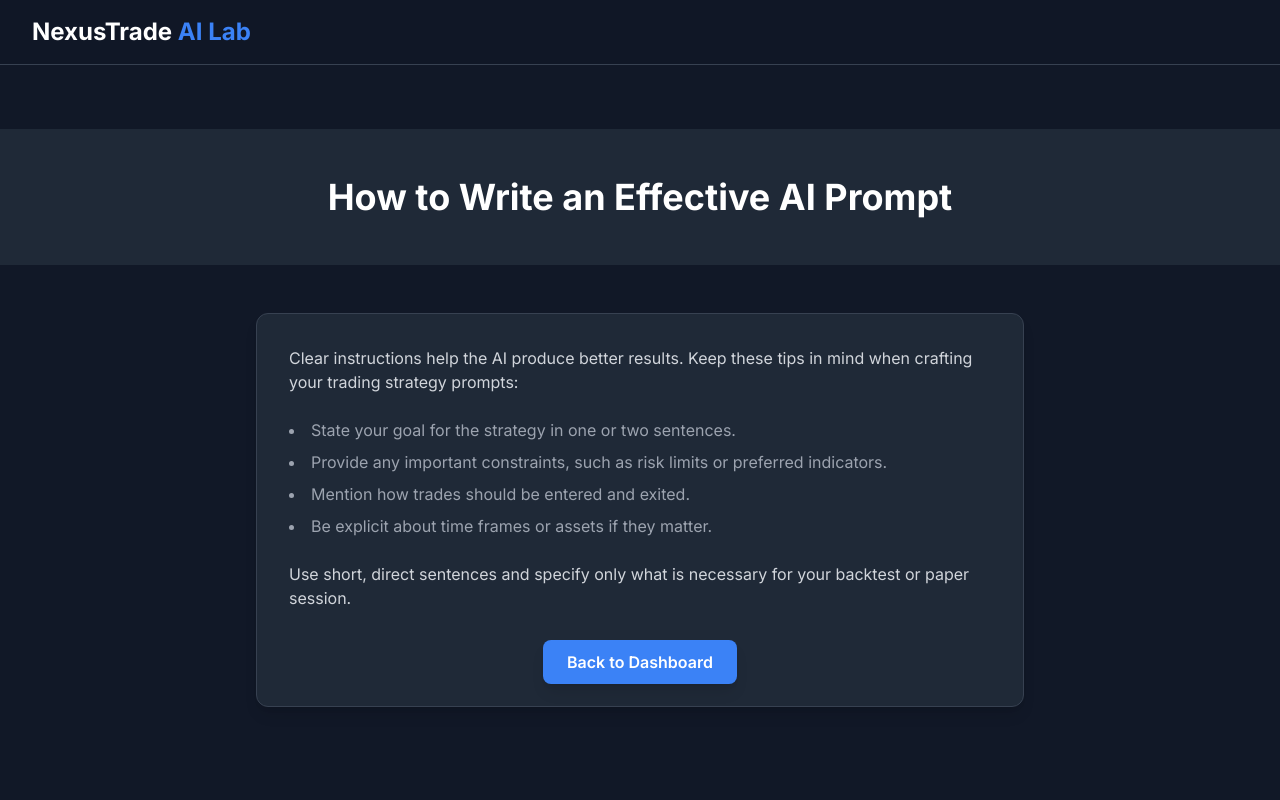
After one commit to Prendergast0065/NexusA.I, a Flask app: page /prompt-guide in a window 1280 px wide. The commit adds this page. Run offline with Flask 3, Linux system fonts and the light colour scheme; some libraries are stand-ins or nearby versions.

Commit message:
Add prompt guide page and link buttons

```diff
--- a/app.py
+++ b/app.py
@@ -223,6 +223,11 @@ def how_it_works_page():
     return render_template('how_it_works.html')
 
 
+@app.route('/prompt-guide')
+def prompt_guide_page():
+    return render_template('prompt_guide.html')
+
+
 @app.route('/dashboard')
 @login_required
 def member_dashboard_page():
--- /dev/null
+++ b/templates/prompt_guide.html
@@ -0,0 +1,49 @@
+<!DOCTYPE html>
+<html lang="en">
+<head>
+    <meta charset="UTF-8">
+    <meta name="viewport" content="width=device-width, initial-scale=1.0">
+    <title>Prompt Guide - NexusTrade AI Lab</title>
+    <script src="https://cdn.tailwindcss.com"></script>
+    <link href="https://fonts.googleapis.com/css2?family=Inter:wght@400;500;600;700&display=swap" rel="stylesheet">
+    <style>
+        body { font-family: 'Inter', sans-serif; background-color: #111827; color: #E5E7EB; }
+        .content { background-color: #1F2937; border: 1px solid #374151; }
+        .cta-button { background-color: #3B82F6; transition: background-color 0.3s ease; }
+        .cta-button:hover { background-color: #2563EB; }
+    </style>
+</head>
+<body class="flex flex-col min-h-screen">
+    <nav class="bg-gray-900/80 backdrop-blur-md sticky top-0 z-50 border-b border-gray-700">
+        <div class="max-w-7xl mx-auto px-4 sm:px-6 lg:px-8">
+            <div class="flex items-center justify-between h-16">
+                <div class="flex items-center">
+                    <a href="/" class="text-2xl font-bold text-white">NexusTrade <span class="text-blue-500">AI Lab</span></a>
+                </div>
+            </div>
+        </div>
+    </nav>
+    <main class="flex-grow pt-16">
+        <header class="bg-gray-800 py-12 text-center">
+            <div class="max-w-4xl mx-auto px-4">
+                <h1 class="text-4xl font-extrabold text-white">How to Write an Effective AI Prompt</h1>
+            </div>
+        </header>
+        <section class="py-12">
+            <div class="max-w-3xl mx-auto px-4 space-y-6 content p-6 sm:p-8 rounded-xl shadow-lg">
+                <p class="text-gray-300">Clear instructions help the AI produce better results. Keep these tips in mind when crafting your trading strategy prompts:</p>
+                <ul class="list-disc list-inside space-y-2 text-gray-400">
+                    <li>State your goal for the strategy in one or two sentences.</li>
+                    <li>Provide any important constraints, such as risk limits or preferred indicators.</li>
+                    <li>Mention how trades should be entered and exited.</li>
+                    <li>Be explicit about time frames or assets if they matter.</li>
+                </ul>
+                <p class="text-gray-300">Use short, direct sentences and specify only what is necessary for your backtest or paper session.</p>
+                <div class="text-center pt-4">
+                    <a href="/dashboard" class="cta-button text-white px-6 py-3 rounded-lg font-semibold shadow-lg">Back to Dashboard</a>
+                </div>
+            </div>
+        </section>
+    </main>
+</body>
+</html>
```
Also changed, not shown: templates/member_dashboard.html (+11 -2 lines).
